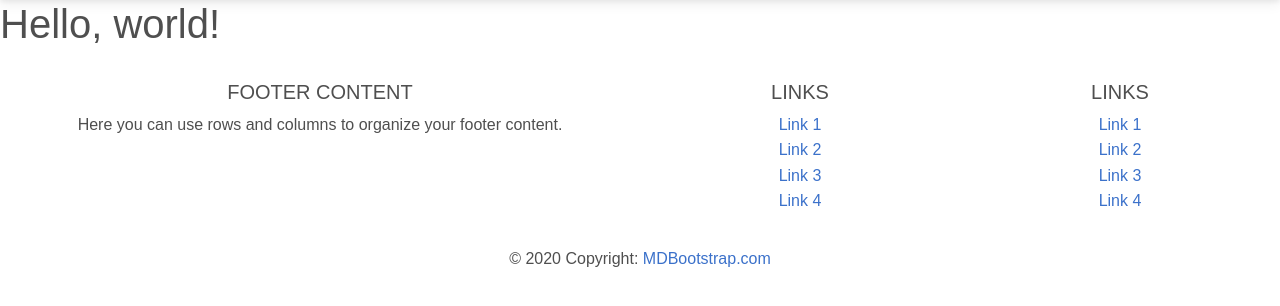
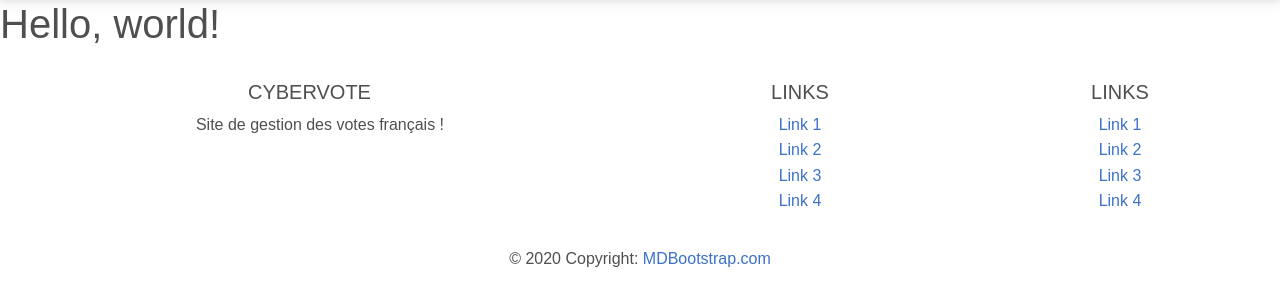
Before and after one commit to Aimericv/CyberVoteSLAM, a PHP site: page /index.php in a window 1280 px wide. Shown: the part 59-365 px from the top of the page. Run offline with PHP 8.4, Linux system fonts and the light colour scheme; some libraries are stand-ins or nearby versions; some web fonts are replaced.

Commit message:
voila chakal

```diff
--- a/assets/includes/footer.php
+++ b/assets/includes/footer.php
@@ -1,18 +1,9 @@
-<!-- Footer -->
 <footer class="page-footer font-small blue pt-4">
-
-  <!-- Footer Links -->
   <div class="container-fluid text-center text-md-left">
-
-    <!-- Grid row -->
     <div class="row">
-
-      <!-- Grid column -->
       <div class="col-md-6 mt-md-0 mt-3">
-
-        <!-- Content -->
-        <h5 class="text-uppercase">Footer Content</h5>
-        <p>Here you can use rows and columns to organize your footer content.</p>
+        <h5 class="text-uppercase">CYBERVOTE <i class="fa-solid fa-scale-unbalanced-flip"></i></h5>
+        <p>Site de gestion des votes français !</p>
 
       </div>
       <!-- Grid column -->
```
